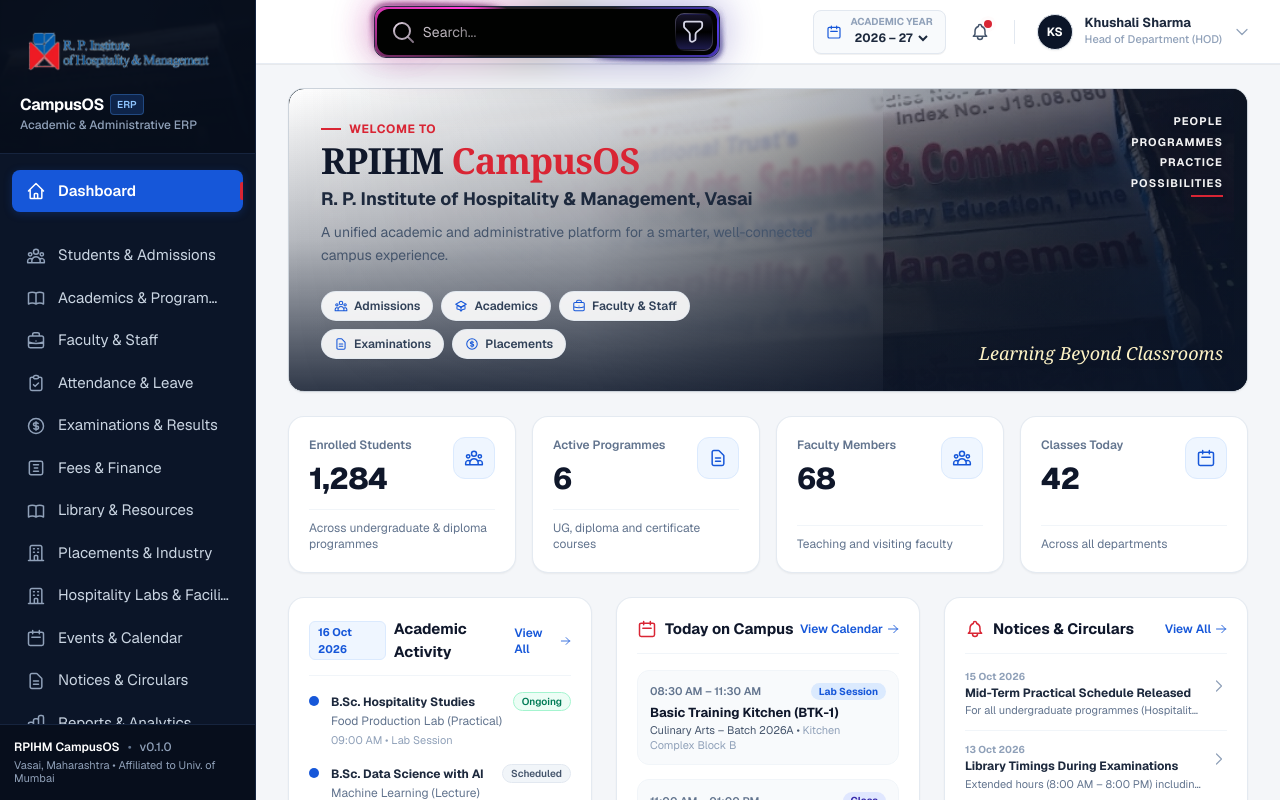
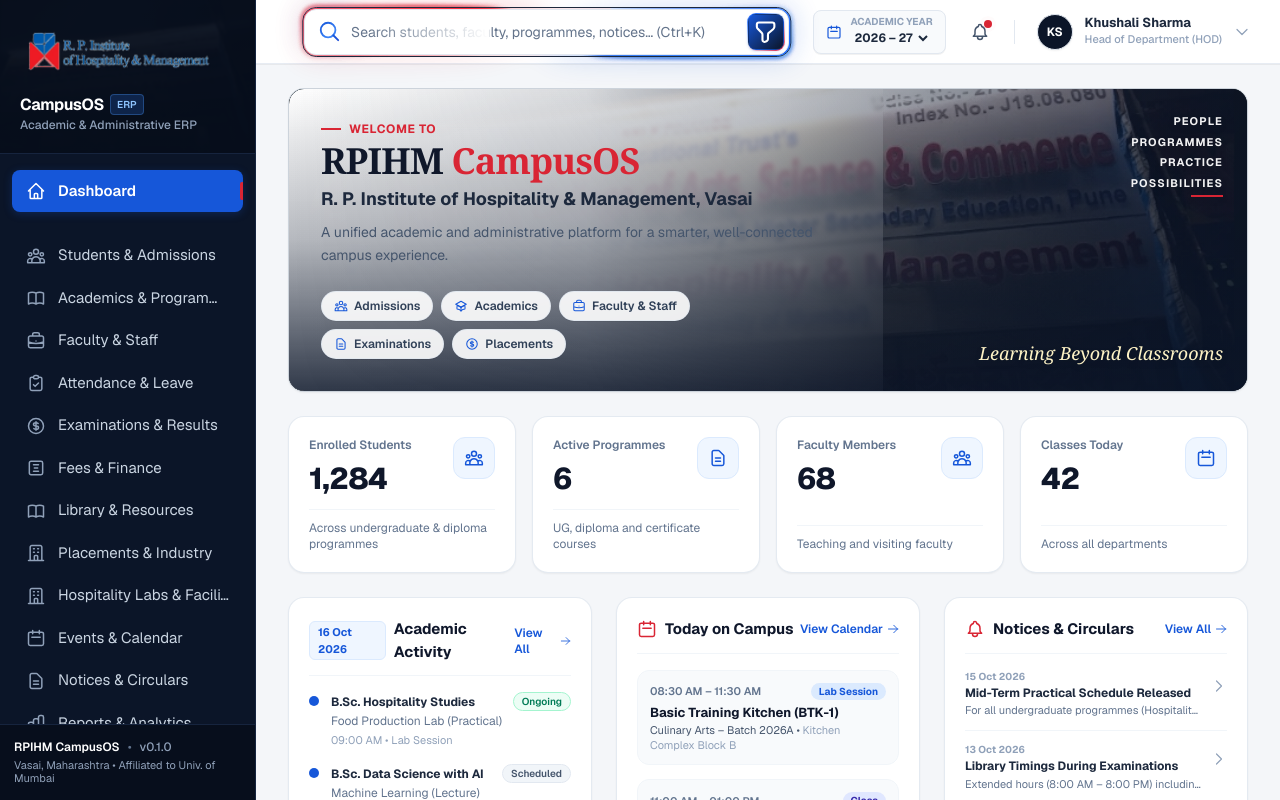
Before and after one commit to RizzyCoder19/college_erp, a Next.js app: page / in a window 1280 px wide. Shown: the top 800 px of the page. Built offline with nearby package versions, Linux system fonts and the light colour scheme.

Commit message:
feat(header): stretch glowing search bar and blend seamlessly with white executive header

```diff
--- a/src/app/globals.css
+++ b/src/app/globals.css
@@ -77,18 +77,17 @@ body {
   border-radius: 12px;
 }
 
+/* Stretched & Integrated Glowing Animated Search Bar */
 :root {
-  --input-w: min(340px, calc(100vw - 130px));
+  --input-w: 100%;
   --input-h: 46px;
   --radius: 12px;
 
   /* Layer boxes slightly larger than input to show borders */
-  --frame-w: calc(var(--input-w) + 6px);
-  --frame-h: calc(var(--input-h) + 6px);
-  --frame2-w: calc(var(--input-w) + 10px);
-  --frame2-h: calc(var(--input-h) + 10px);
-
-  --bg: #121212;
+  --frame-w: calc(100% + 4px);
+  --frame-h: calc(var(--input-h) + 4px);
+  --frame2-w: calc(100% + 8px);
+  --frame2-h: calc(var(--input-h) + 8px);
 }
 
 /* Utility: for accessible label */
@@ -100,53 +99,59 @@ body {
   white-space: nowrap;
 }
 
-/* Root wrapper centered */
+/* Root wrapper stretched across header */
 #poda {
   display: flex;
   align-items: center;
   justify-content: center;
   position: relative;
-  width: var(--input-w);
+  width: 100%;
+  max-width: 640px;
   height: var(--input-h);
 }
 
 /* Positioning reference for layers */
 #main {
   position: relative;
-  width: var(--input-w);
+  width: 100%;
   height: var(--input-h);
 }
 
-/* Input */
+/* Stretched & Blended Input - Native to White Header */
 #main .input {
-  background-color: #010201;
-  border: none;
-  width: var(--input-w);
+  background-color: #FFFFFF;
+  border: 1px solid #E2E8F0;
+  width: 100%;
   height: var(--input-h);
   border-radius: var(--radius);
-  color: white;
-  padding-inline: 46px 46px;
+  color: #0F172A;
+  padding-inline: 46px 48px;
   font-size: 14px;
   position: relative;
   z-index: 3;
+  box-shadow: 0 1px 2px rgba(15, 23, 42, 0.04);
+  transition: border-color 0.25s ease, box-shadow 0.25s ease;
 }
 
 #main .input::placeholder {
-  color: #c0b9c0;
+  color: #64748B;
+  font-weight: 400;
 }
+
 #main .input:focus {
-  outline: 2px solid #2b2752;
-  outline-offset: 0;
+  outline: none;
+  border-color: #1657D9;
+  box-shadow: 0 0 0 3px rgba(22, 87, 217, 0.12);
 }
 
 /* Masks */
 #input-mask {
   pointer-events: none;
-  width: 90px;
-  height: 18px;
+  width: 120px;
+  height: 20px;
   position: absolute;
-  background: linear-gradient(90deg, transparent, #010201);
-  top: 14px;
+  background: linear-gradient(90deg, transparent, #FFFFFF);
+  top: 13px;
   left: 65px;
   z-index: 4;
 }
@@ -156,14 +161,14 @@ body {
 
 #pink-mask {
   pointer-events: none;
-  width: 30px;
+  width: 36px;
   height: 20px;
   position: absolute;
-  background: #cf30aa;
+  background: #3B82F6;
   top: 8px;
-  left: 5px;
-  filter: blur(20px);
-  opacity: 0.8;
+  left: 6px;
+  filter: blur(16px);
+  opacity: 0.35;
   transition: opacity 0.4s ease;
   z-index: 2;
 }
@@ -177,6 +182,7 @@ body {
   left: 14px;
   top: 11px;
   z-index: 4;
+  pointer-events: none;
 }
 
 #filter-icon {
@@ -193,12 +199,18 @@ body {
   isolation: isolate;
   overflow: hidden;
   border-radius: 8px;
-  background: linear-gradient(180deg, #161329, black, #1d1b4b);
-  border: 1px solid transparent;
+  background: linear-gradient(135deg, #1657D9 0%, #0B1528 100%);
+  border: 1px solid rgba(22, 87, 217, 0.25);
   cursor: pointer;
+  box-shadow: 0 1px 3px rgba(22, 87, 217, 0.25);
+  transition: transform 0.2s ease, box-shadow 0.2s ease;
+}
+#filter-icon:hover {
+  transform: scale(1.04);
+  box-shadow: 0 2px 6px rgba(22, 87, 217, 0.35);
 }
 #filter-icon:focus-visible {
-  outline: 2px solid #6356d8;
+  outline: 2px solid #1657D9;
   outline-offset: 2px;
 }
 
@@ -224,19 +236,19 @@ body {
   height: 600px;
   background-repeat: no-repeat;
   background-position: 0 0;
-  filter: brightness(1.35);
+  filter: brightness(1.2);
   background-image: conic-gradient(
-    rgba(0, 0, 0, 0),
-    #3d3a4f,
-    rgba(0, 0, 0, 0) 50%,
-    rgba(0, 0, 0, 0) 50%,
-    #3d3a4f,
-    rgba(0, 0, 0, 0) 100%
+    rgba(22, 87, 217, 0),
+    #1657D9,
+    rgba(22, 87, 217, 0) 50%,
+    rgba(22, 87, 217, 0) 50%,
+    #D92534,
+    rgba(22, 87, 217, 0) 100%
   );
   animation: rotate 4s linear infinite;
 }
 
-/* Layered gradient frames (behind input) */
+/* Layered gradient frames (behind input) - Stretched smoothly */
 #poda .white,
 #poda .border,
 #poda .darkBorderBg,
@@ -246,7 +258,7 @@ body {
   left: 50%;
   transform: translate(-50%, -50%);
   overflow: hidden;
-  border-radius: 12px;
+  border-radius: 14px;
   pointer-events: none;
   z-index: 1;
 }
@@ -256,11 +268,11 @@ body {
 #poda .darkBorderBg {
   width: var(--frame-w);
   height: var(--frame-h);
-  filter: blur(3px);
+  filter: blur(2.5px);
 }
 
 #poda .white {
-  filter: blur(2px);
+  filter: blur(1.5px);
 }
 #poda .white::before {
   content: "";
@@ -269,18 +281,18 @@ body {
   top: 50%;
   left: 50%;
   transform: translate(-50%, -50%) rotate(83deg);
-  width: 600px;
-  height: 600px;
+  width: 1000px;
+  height: 1000px;
   background-repeat: no-repeat;
   background-position: 0 0;
-  filter: brightness(1.4);
+  filter: brightness(1.3);
   background-image: conic-gradient(
-    rgba(0, 0, 0, 0) 0%,
-    #a099d8,
-    rgba(0, 0, 0, 0) 8%,
-    rgba(0, 0, 0, 0) 50%,
-    #dfa2da,
-    rgba(0, 0, 0, 0) 58%
+    rgba(255, 255, 255, 0) 0%,
+    #93C5FD,
+    rgba(255, 255, 255, 0) 8%,
+    rgba(255, 255, 255, 0) 50%,
+    #FDA4AF,
+    rgba(255, 255, 255, 0) 58%
   );
   transition: transform 2s ease;
 }
@@ -295,18 +307,18 @@ body {
   top: 50%;
   left: 50%;
   transform: translate(-50%, -50%) rotate(70deg);
-  width: 600px;
-  height: 600px;
-  filter: brightness(1.3);
+  width: 1000px;
+  height: 1000px;
+  filter: brightness(1.2);
   background-repeat: no-repeat;
   background-position: 0 0;
   background-image: conic-gradient(
-    #1c191c,
-    #402fb5 5%,
-    #1c191c 14%,
-    #1c191c 50%,
-    #cf30aa 60%,
-    #1c191c 64%
+    rgba(22, 87, 217, 0.1),
+    #1657D9 6%,
+    rgba(22, 87, 217, 0.1) 15%,
+    rgba(217, 37, 52, 0.1) 50%,
+    #D92534 60%,
+    rgba(217, 37, 52, 0.1) 65%
   );
   transition: transform 2s ease;
 }
@@ -318,27 +330,28 @@ body {
   top: 50%;
   left: 50%;
   transform: translate(-50%, -50%) rotate(82deg);
-  width: 600px;
-  height: 600px;
+  width: 1000px;
+  height: 1000px;
   background-repeat: no-repeat;
   background-position: 0 0;
   background-image: conic-gradient(
-    rgba(0, 0, 0, 0),
-    #18116a,
-    rgba(0, 0, 0, 0) 10%,
-    rgba(0, 0, 0, 0) 50%,
-    #6e1b60,
-    rgba(0, 0, 0, 0) 60%
+    rgba(14, 58, 153, 0),
+    #1657D9,
+    rgba(14, 58, 153, 0) 10%,
+    rgba(138, 18, 29, 0) 50%,
+    #D92534,
+    rgba(138, 18, 29, 0) 60%
   );
   transition: transform 2s ease;
 }
 
-/* Glow layer larger than frames */
+/* Glow layer larger than frames - Refined luminous halo */
 #poda .glow {
   width: var(--frame2-w);
   height: var(--frame2-h);
-  filter: blur(20px);
-  opacity: 0.4;
+  filter: blur(14px);
+  opacity: 0.22;
+  transition: opacity 0.3s ease;
 }
 #poda .glow::before {
   content: "";
@@ -347,17 +360,17 @@ body {
   top: 50%;
   left: 50%;
   transform: translate(-50%, -50%) rotate(60deg);
-  width: 900px;
-  height: 900px;
+  width: 1100px;
+  height: 1100px;
   background-repeat: no-repeat;
   background-position: 0 0;
   background-image: conic-gradient(
-    #000,
-    #402fb5 5%,
-    #000 38%,
-    #000 50%,
-    #cf30aa 60%,
-    #000 87%
+    rgba(22, 87, 217, 0),
+    #1657D9 8%,
+    rgba(22, 87, 217, 0) 38%,
+    rgba(217, 37, 52, 0) 50%,
+    #D92534 62%,
+    rgba(217, 37, 52, 0) 87%
   );
   transition: transform 2s ease;
 }
@@ -365,6 +378,9 @@ body {
 /* Interactions: hover */
 #poda:hover > .darkBorderBg::before {
   transform: translate(-50%, -50%) rotate(262deg);
+}
+#poda:hover > .glow {
+  opacity: 0.45;
 }
 #poda:hover > .glow::before {
   transform: translate(-50%, -50%) rotate(240deg);
@@ -380,6 +396,9 @@ body {
 #poda:focus-within > .darkBorderBg::before {
   transform: translate(-50%, -50%) rotate(442deg);
   transition: transform 4s ease;
+}
+#poda:focus-within > .glow {
+  opacity: 0.55;
 }
 #poda:focus-within > .glow::before {
   transform: translate(-50%, -50%) rotate(420deg);
--- a/src/components/layout/TopBar.tsx
+++ b/src/components/layout/TopBar.tsx
@@ -56,9 +56,9 @@ export const TopBar: React.FC<TopBarProps> = ({
           </button>
         </div>
 
-        {/* Center: Glowing Animated Global Search Bar */}
-        <div className="flex-1 max-w-xl mx-2 sm:mx-6 flex items-center justify-center">
-          <div id="poda" role="search">
+        {/* Center: Glowing Animated Global Search Bar (Stretched & Blended) */}
+        <div className="flex-1 max-w-2xl mx-3 sm:mx-6 flex items-center justify-center">
+          <div id="poda" role="search" className="w-full">
             {/* Layered gradient frames */}
             <div className="glow" aria-hidden="true"></div>
             <div className="darkBorderBg" aria-hidden="true"></div>
@@ -68,17 +68,17 @@ export const TopBar: React.FC<TopBarProps> = ({
             <div className="border" aria-hidden="true"></div>
 
             {/* Main control */}
-            <div id="main">
+            <div id="main" className="w-full">
               <label htmlFor="search-input" className="visually-hidden">
                 Search
               </label>
               <input
                 id="search-input"
-                placeholder="Search..."
+                placeholder="Search students, faculty, programmes, notices… (Ctrl+K)"
                 type="text"
                 name="text"
                 className="input"
-                aria-label="Search"
+                aria-label="Search institutional records"
                 autoComplete="off"
                 onClick={() => setIsSearchOpen(true)}
                 onKeyDown={(e) => {
@@ -100,16 +100,16 @@ export const TopBar: React.FC<TopBarProps> = ({
               >
                 <svg
                   preserveAspectRatio="none"
-                  height="27"
-                  width="27"
+                  height="26"
+                  width="26"
                   viewBox="4.8 4.56 14.832 15.408"
                   fill="none"
                   aria-hidden="true"
                 >
                   <path
                     d="M8.16 6.65002H15.83C16.47 6.65002 16.99 7.17002 16.99 7.81002V9.09002C16.99 9.56002 16.7 10.14 16.41 10.43L13.91 12.64C13.56 12.93 13.33 13.51 13.33 13.98V16.48C13.33 16.83 13.1 17.29 12.81 17.47L12 17.98C11.24 18.45 10.2 17.92 10.2 16.99V13.91C10.2 13.5 9.97 12.98 9.73 12.69L7.52 10.36C7.23 10.08 7 9.55002 7 9.20002V7.87002C7 7.17002 7.52 6.65002 8.16 6.65002Z"
-                    stroke="#d6d6e6"
-                    strokeWidth="1"
+                    stroke="#FFFFFF"
+                    strokeWidth="1.2"
                     strokeMiterlimit="10"
                     strokeLinecap="round"
                     strokeLinejoin="round"
@@ -120,12 +120,12 @@ export const TopBar: React.FC<TopBarProps> = ({
               <div id="search-icon" aria-hidden="true">
                 <svg
                   xmlns="http://www.w3.org/2000/svg"
-                  width="24"
+                  width="22"
                   viewBox="0 0 24 24"
                   strokeWidth="2"
                   strokeLinejoin="round"
                   strokeLinecap="round"
-                  height="24"
+                  height="22"
                   fill="none"
                   className="feather feather-search"
                   aria-hidden="true"
@@ -140,12 +140,12 @@ export const TopBar: React.FC<TopBarProps> = ({
                   ></line>
                   <defs>
                     <linearGradient gradientTransform="rotate(50)" id="search">
-                      <stop stopColor="#f8e7f8" offset="0%"></stop>
-                      <stop stopColor="#b6a9b7" offset="50%"></stop>
+                      <stop stopColor="#1657D9" offset="0%"></stop>
+                      <stop stopColor="#3B82F6" offset="100%"></stop>
                     </linearGradient>
                     <linearGradient id="searchl">
-                      <stop stopColor="#b6a9b7" offset="0%"></stop>
-                      <stop stopColor="#837484" offset="50%"></stop>
+                      <stop stopColor="#1657D9" offset="0%"></stop>
+                      <stop stopColor="#1D4ED8" offset="100%"></stop>
                     </linearGradient>
                   </defs>
                 </svg>
```
